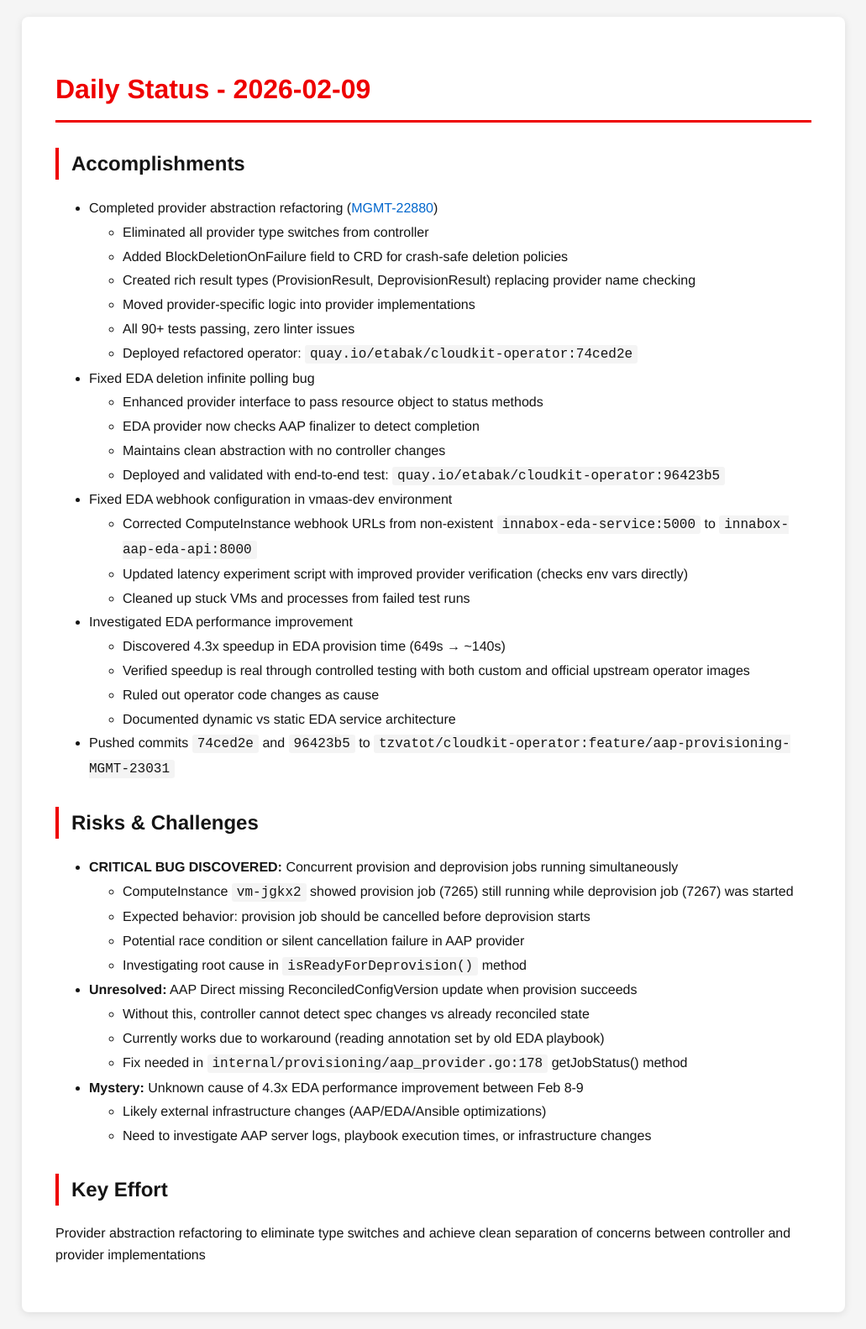
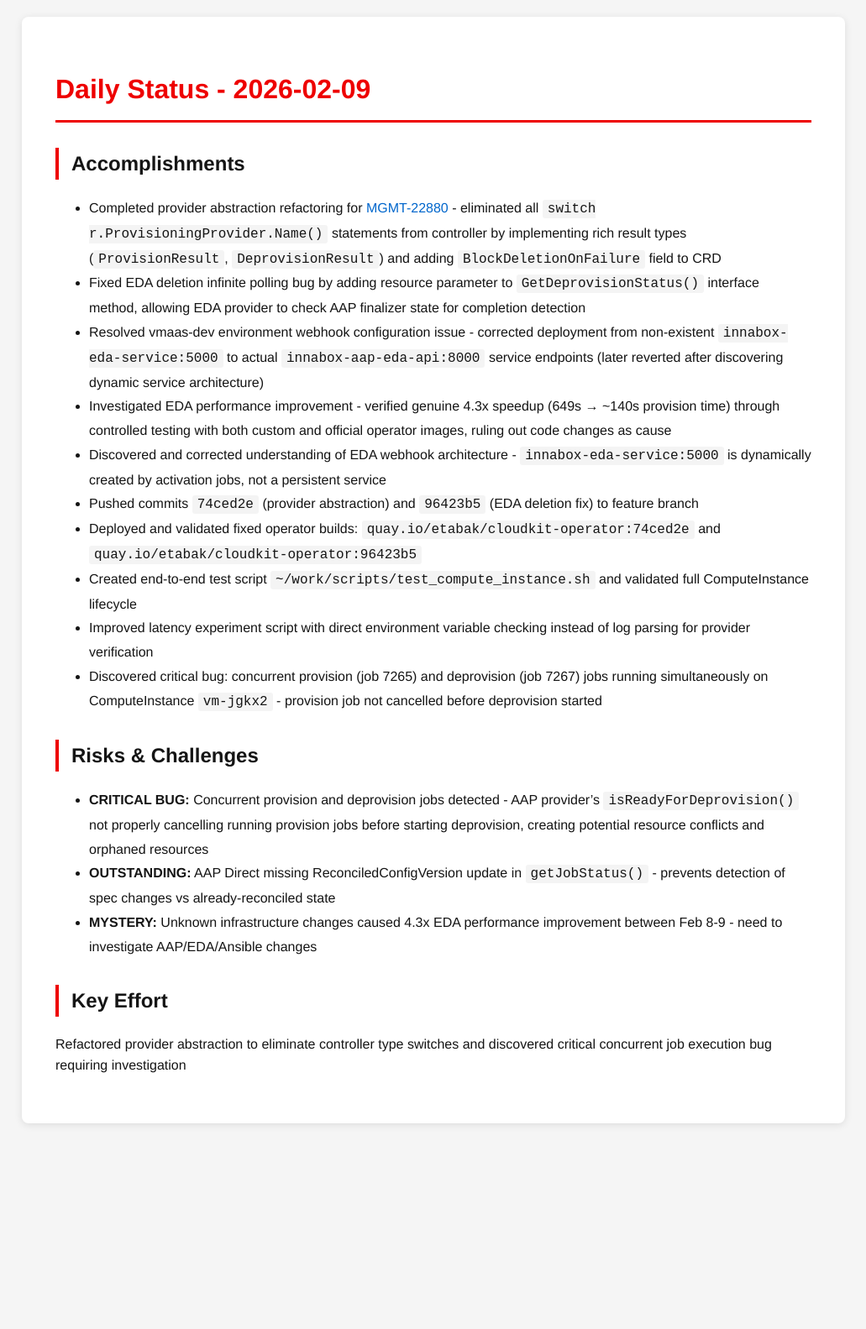
Before and after one commit to tzvatot/daily-status, a Jekyll site: the page built from 2026-02-09.md, in a window 1280 px wide. Shown: the whole page at 84% size, without its empty margins (124-1155 px from the left). Built offline with Jekyll 4.4.1, drawn with Linux system fonts in a browser that asks for light colours; after the commit the page ends 1358 px from its top, so only the background shows below that.

Commit message:
Daily status update - 2026-02-09

```diff
--- a/2026-02-09.md
+++ b/2026-02-09.md
@@ -7,42 +7,24 @@ date: 2026-02-09
 # Daily Status - 2026-02-09
 
 ## Accomplishments
-- Completed provider abstraction refactoring ([MGMT-22880](https://issues.redhat.com/browse/MGMT-22880))
-  - Eliminated all provider type switches from controller
-  - Added BlockDeletionOnFailure field to CRD for crash-safe deletion policies
-  - Created rich result types (ProvisionResult, DeprovisionResult) replacing provider name checking
-  - Moved provider-specific logic into provider implementations
-  - All 90+ tests passing, zero linter issues
-  - Deployed refactored operator: `quay.io/etabak/cloudkit-operator:74ced2e`
-- Fixed EDA deletion infinite polling bug
-  - Enhanced provider interface to pass resource object to status methods
-  - EDA provider now checks AAP finalizer to detect completion
-  - Maintains clean abstraction with no controller changes
-  - Deployed and validated with end-to-end test: `quay.io/etabak/cloudkit-operator:96423b5`
-- Fixed EDA webhook configuration in vmaas-dev environment
-  - Corrected ComputeInstance webhook URLs from non-existent `innabox-eda-service:5000` to `innabox-aap-eda-api:8000`
-  - Updated latency experiment script with improved provider verification (checks env vars directly)
-  - Cleaned up stuck VMs and processes from failed test runs
-- Investigated EDA performance improvement
-  - Discovered 4.3x speedup in EDA provision time (649s → ~140s)
-  - Verified speedup is real through controlled testing with both custom and official upstream operator images
-  - Ruled out operator code changes as cause
-  - Documented dynamic vs static EDA service architecture
-- Pushed commits `74ced2e` and `96423b5` to `tzvatot/cloudkit-operator:feature/aap-provisioning-MGMT-23031`
+
+- Completed provider abstraction refactoring for [MGMT-22880](https://issues.redhat.com/browse/MGMT-22880) - eliminated all `switch r.ProvisioningProvider.Name()` statements from controller by implementing rich result types (`ProvisionResult`, `DeprovisionResult`) and adding `BlockDeletionOnFailure` field to CRD
+- Fixed EDA deletion infinite polling bug by adding resource parameter to `GetDeprovisionStatus()` interface method, allowing EDA provider to check AAP finalizer state for completion detection
+- Resolved vmaas-dev environment webhook configuration issue - corrected deployment from non-existent `innabox-eda-service:5000` to actual `innabox-aap-eda-api:8000` service endpoints (later reverted after discovering dynamic service architecture)
+- Investigated EDA performance improvement - verified genuine 4.3x speedup (649s → ~140s provision time) through controlled testing with both custom and official operator images, ruling out code changes as cause
+- Discovered and corrected understanding of EDA webhook architecture - `innabox-eda-service:5000` is dynamically created by activation jobs, not a persistent service
+- Pushed commits `74ced2e` (provider abstraction) and `96423b5` (EDA deletion fix) to feature branch
+- Deployed and validated fixed operator builds: `quay.io/etabak/cloudkit-operator:74ced2e` and `quay.io/etabak/cloudkit-operator:96423b5`
+- Created end-to-end test script `~/work/scripts/test_compute_instance.sh` and validated full ComputeInstance lifecycle
+- Improved latency experiment script with direct environment variable checking instead of log parsing for provider verification
+- Discovered critical bug: concurrent provision (job 7265) and deprovision (job 7267) jobs running simultaneously on ComputeInstance `vm-jgkx2` - provision job not cancelled before deprovision started
 
 ## Risks & Challenges
-- **CRITICAL BUG DISCOVERED:** Concurrent provision and deprovision jobs running simultaneously
-  - ComputeInstance `vm-jgkx2` showed provision job (7265) still running while deprovision job (7267) was started
-  - Expected behavior: provision job should be cancelled before deprovision starts
-  - Potential race condition or silent cancellation failure in AAP provider
-  - Investigating root cause in `isReadyForDeprovision()` method
-- **Unresolved:** AAP Direct missing ReconciledConfigVersion update when provision succeeds
-  - Without this, controller cannot detect spec changes vs already reconciled state
-  - Currently works due to workaround (reading annotation set by old EDA playbook)
-  - Fix needed in `internal/provisioning/aap_provider.go:178` getJobStatus() method
-- **Mystery:** Unknown cause of 4.3x EDA performance improvement between Feb 8-9
-  - Likely external infrastructure changes (AAP/EDA/Ansible optimizations)
-  - Need to investigate AAP server logs, playbook execution times, or infrastructure changes
+
+- **CRITICAL BUG:** Concurrent provision and deprovision jobs detected - AAP provider's `isReadyForDeprovision()` not properly cancelling running provision jobs before starting deprovision, creating potential resource conflicts and orphaned resources
+- **OUTSTANDING:** AAP Direct missing ReconciledConfigVersion update in `getJobStatus()` - prevents detection of spec changes vs already-reconciled state
+- **MYSTERY:** Unknown infrastructure changes caused 4.3x EDA performance improvement between Feb 8-9 - need to investigate AAP/EDA/Ansible changes
 
 ## Key Effort
-Provider abstraction refactoring to eliminate type switches and achieve clean separation of concerns between controller and provider implementations
+
+Refactored provider abstraction to eliminate controller type switches and discovered critical concurrent job execution bug requiring investigation
```
